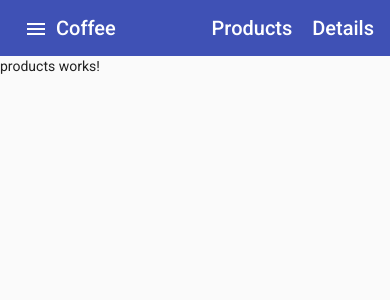
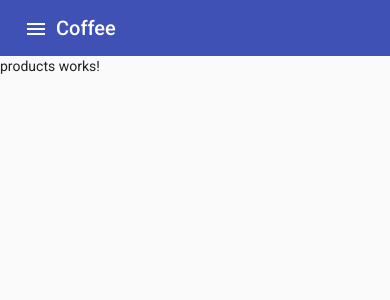
Before and after one commit to Brutalvik/coffeeapp, an Angular app: page / in a window 390 px wide. Shown: the top 300 px of the page. Built offline with nearby package versions, Linux system fonts and the light colour scheme.

Commit message:
Added responsiveness to toolbar||sidenav using flex-layout

```diff
--- a/src/app/app.component.html
+++ b/src/app/app.component.html
@@ -2,14 +2,14 @@
   <mat-sidenav #sidenav role="navigation">This is sidenav</mat-sidenav>
   <mat-sidenav-content>
     <mat-toolbar color="primary">
-      <div>
+      <div fxHide.gt-xs>
         <button mat-icon-button (click)="sidenav.toggle()">
           <mat-icon>menu</mat-icon>
         </button>
       </div>
       <div>Coffee</div>
 
-      <div fxFlex fxLayout fxLayoutAlign="flex-end">
+      <div fxFlex fxLayout fxLayoutAlign="flex-end" fxHide.xs>
         <ul fxLayout fxLayoutGap="20px" class="navitems">
           <li><a routerLink="/">Products</a></li>
           <li><a routerLink="/productdetails">Details</a></li>
```
